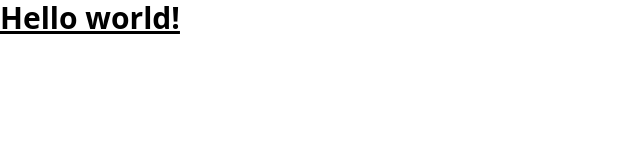
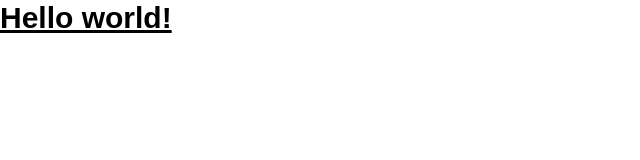
Before and after one commit to H4LV3D/Budget-Tracking, a React (Create React App) app in the folder Client/: page / in a window 1280 px wide. Shown: the top 160 px of the page, without its empty margins (0-640 px from the left). Built offline with nearby package versions, Linux system fonts and the light colour scheme.

Commit message:
update tailwind.config.js

```diff
--- a/Client/tailwind.config.js
+++ b/Client/tailwind.config.js
@@ -2,7 +2,38 @@
 module.exports = {
   content: ["./src/**/*.{js,jsx,ts,tsx}"],
   theme: {
-    extend: {},
+    screens: {
+      sm: "480px",
+      md: "768px",
+      lg: "976px",
+      xl: "1440px",
+    },
+    colors: {
+      blue: "#1fb6ff",
+      pink: "#ff49db",
+      orange: "#ff7849",
+      green: "#13ce66",
+      "gray-dark": "#273444",
+      gray: "#8492a6",
+      "gray-light": "#d3dce6",
+    },
+    fontFamily: {
+      sans: ["Graphik", "sans-serif"],
+      serif: ["Merriweather", "serif"],
+    },
+    extend: {
+      spacing: {
+        128: "32rem",
+        144: "36rem",
+      },
+      borderRadius: {
+        none: "0",
+        sm: ".125rem",
+        DEFAULT: ".25rem",
+        lg: ".5rem",
+        full: "1.2rem",
+      },
+    },
   },
   plugins: [],
 };
```
